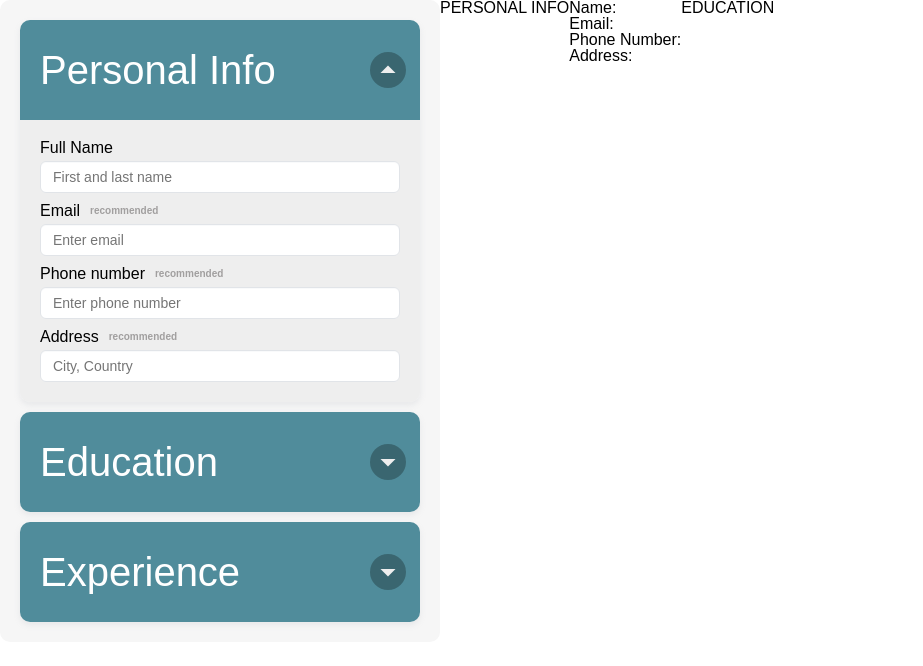
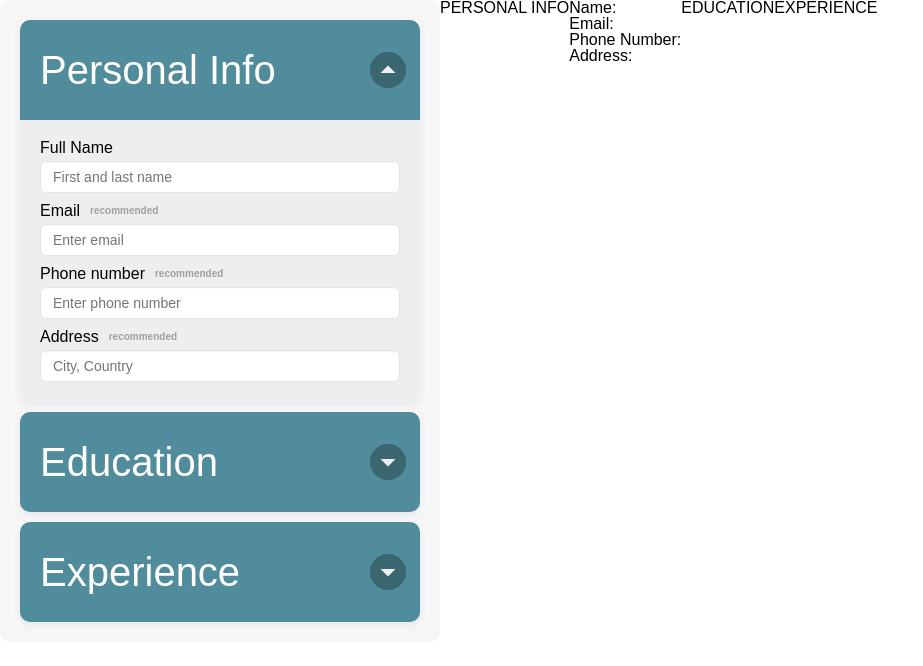
Before and after one commit to darwin-dev-diaz/odin-cv-application, a React (Vite) app: page / in a window 1280 px wide. Shown: the top 666 px of the page, without its empty margins (0-923 px from the left). Built offline with nearby package versions, Linux system fonts and the light colour scheme.

Commit message:
Add experienceDisplay and finish updating Experience

```diff
--- a/src/components/CV.jsx
+++ b/src/components/CV.jsx
@@ -1,11 +1,13 @@
 import PersonalInfoDisplay from "./PersonalInfo/PeronsalInfoDisplay";
 import EducationDisplay from "./Education/EducationDisplay";
+import ExperienceDisplay from "./Experience/ExperienceDisplay";
 
-export default function CV({data, updateData}) {
+export default function CV({data}) {
   return (
     <>
       <PersonalInfoDisplay data={data} />
       <EducationDisplay data={data}/>
+      <ExperienceDisplay data={data}/>
     </>
   );
 }
--- /dev/null
+++ b/src/components/Experience/ExperienceDisplay.jsx
@@ -0,0 +1,24 @@
+import "../../styles/Displays.css";
+
+export default function ExperienceDisplay({ data }) {
+  const experienceDisplayList = data.experienceArr
+    .filter((experience) => experience.filled)
+    .map((experience, i) => {
+      return (
+        <div className="experience-display" key={i}>
+          <h1>Company: {experience.companyName}</h1>
+          <h1>Position: {experience.position}</h1>
+          <h1>Start Date: {experience.startDate}</h1>
+          <h1>End Date: {experience.endDate}</h1>
+          <h1>Location: {experience.location}</h1>
+          <h1>Description: {experience.description}</h1>
+        </div>
+      );
+    });
+  return (
+    <>
+      <h1>EXPERIENCE</h1>
+      {experienceDisplayList}
+    </>
+  );
+}
```
